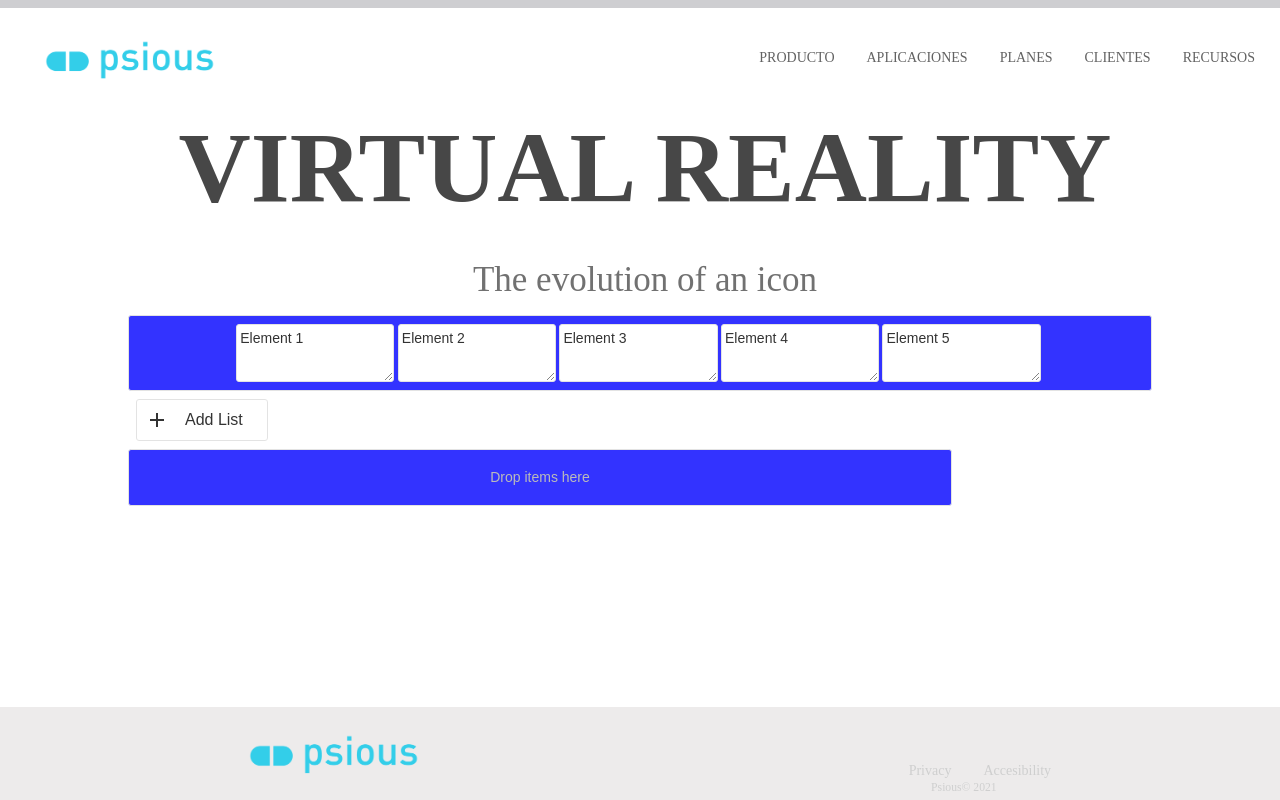
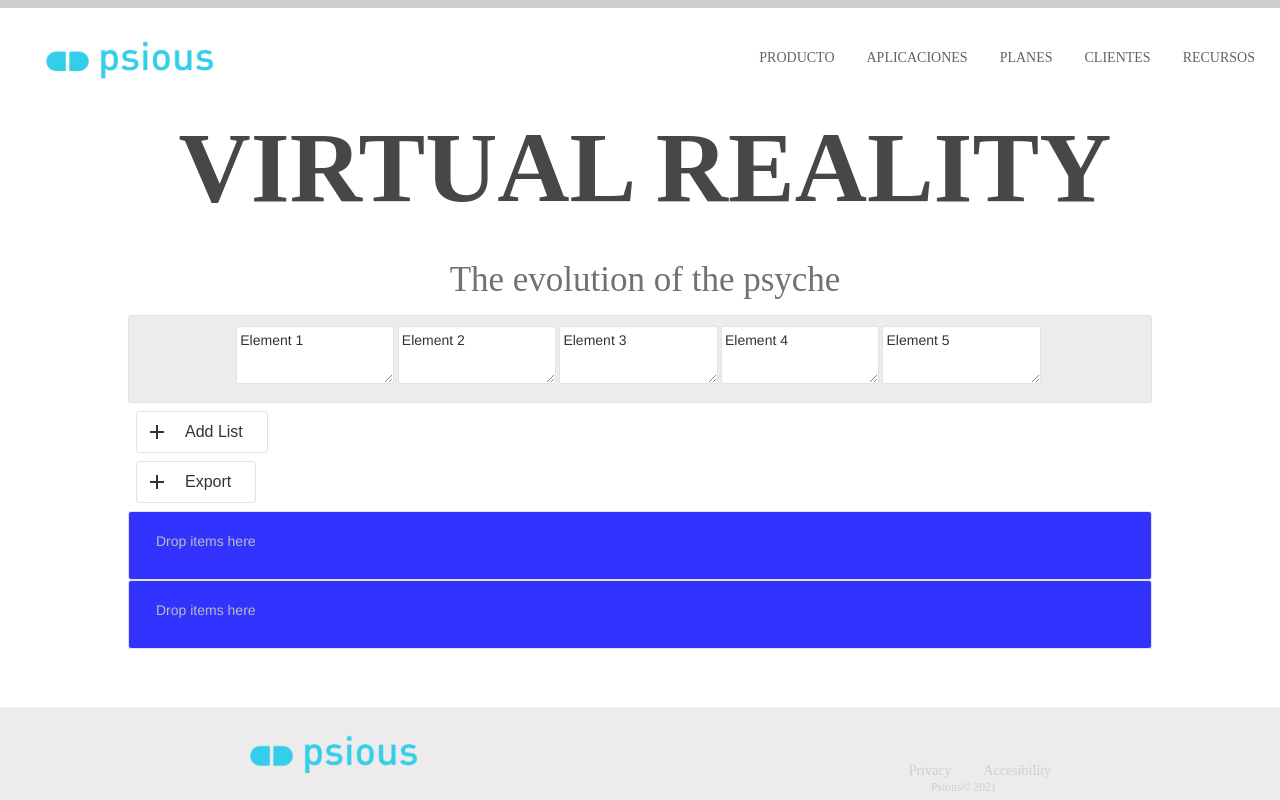
Before and after one commit to chicacode/psious-challenge, a React app: page / in a window 1280 px wide. Built offline with nearby package versions, Linux system fonts and the light colour scheme.

Commit message:
Working on refData

```diff
--- a/src/components/Button.jsx
+++ b/src/components/Button.jsx
@@ -20,15 +20,15 @@ const ButtonText = styled.div`
       margin: 0 1rem;
     `;
 
-const Button = ({addList})  => (
-    <ButtonStyle onClick={addList}>
+const Button = ({element, children})  => (
+    <ButtonStyle onClick={element}>
         <svg width="24" height="24" viewBox="0 0 24 24">
             <path
                 fill="currentColor"
                 d="M19,13H13V19H11V13H5V11H11V5H13V11H19V13Z"
             />
         </svg>
-        <ButtonText>Add List </ButtonText>
+        <ButtonText>{ children }</ButtonText>
     </ButtonStyle>
 
 );
--- a/src/components/ItemList.jsx
+++ b/src/components/ItemList.jsx
@@ -1,7 +1,8 @@
-import React, { Component } from 'react';
+import React, { Component, useRef } from 'react';
 import { DragDropContext, Droppable, Draggable } from 'react-beautiful-dnd';
 
 import  Button  from './Button';
+import Notice from './Notice';
 import '../assets/styles/components/Item.scss';
 import { v4 as uuidv4 } from 'uuid';
 import { ITEMS } from '../utils/data';
@@ -43,11 +44,12 @@ const move = (source, destination, droppableSource, droppableDestination) => {
 
 
 const Content = styled.div`
-      margin-right: 200px;
+    //   margin-right: 200px;
     `;
 
 const Item = styled.div`
       display: flex;
+      flex-wrap: wrap;
       user-select: none;
       padding: 0.2rem;
       margin: 0 0.2rem  0.5rem 0;
@@ -85,14 +87,12 @@ const Handle = styled.div`
 
 const List = styled.div`
       border: 1px ${props => (props.isDraggingOver ? 'dashed #000' : 'solid #ddd')};
-    //   background: #fff;
-     background: blue;
-      padding: 0.5rem 0.5rem 0;
+      background-color: #e9e7e7;
+      padding: 0.5rem 0.5rem 0.6rem;
       border-radius: 3px;
-    //  flex: 0 0 150px;
-      font-family: sans-serif;
-    //   display: flex;
-    //   flex-wrap: wrap;
+      font-family: Helvetica;
+      display: flex;
+      padding: 10px;
     `;
 
 const Kiosk = styled(List)`
@@ -104,24 +104,20 @@ const Kiosk = styled(List)`
 
 const Container = styled(List)`
     //   margin: 0.5rem 0.5rem 1.5rem;
+    background: blue;
     `;
 
-const Notice = styled.div`
-      display: flex;
-      align-items: center;
-      align-content: center;
-      justify-content: center;
-      padding: 0.5rem;
-      margin: 0 0.5rem 0.5rem;
-      border: 1px solid transparent;
-      line-height: 1.5;
-      color: #aaa;
-    `;
 
 class ItemList extends Component {
+    constructor(props) {
+        super(props);
+      }
     state = {
-        [uuidv4()]: []
+        [uuidv4()]: [],
+        position: {}
     };
+
+
     onDragEnd = result => {
         const { source, destination } = result;
 
@@ -166,10 +162,31 @@ class ItemList extends Component {
     addList = e => {
         this.setState({ [uuidv4()]: [] });
     };
+    componentDidMoun(){
 
+        this.export();
+      };
+
+    ref  = React.createRef();
+    export = e =>{
+
+        this.setState( state => ({ position: {...state.position }} ))
+        console.log('Elemt state REFFF', this.state);
+
+        e.preventDefault();
+
+
+    }
+
+
+    // { ...console.log('El ref es: ', ...provided.draggableProps.getBoundingClientRect())}
     // Normally you would want to split things out into separate components.
     // But in this example everything is just done in one place for simplicity
     render() {
+        const addList = "Add List";
+        const exportData = "Export";
+
+
         return (
             <DragDropContext onDragEnd={this.onDragEnd}>
                 <Droppable droppableId="ITEMS" isDropDisabled={true}>
@@ -205,15 +222,17 @@ class ItemList extends Component {
                         </Kiosk>
                     )}
                 </Droppable>
+
                 <Content>
-                    <Button addList={this.addList}></Button>
-
+                    <Button element={this.addList}>{ addList }</Button>
+                    <Button element={this.export}>{ exportData }</Button>
                     {Object.keys(this.state).map((list, i) => (
                         <Droppable key={list} droppableId={list}>
                             {(provided, snapshot) => (
                                 <Container
                                     ref={provided.innerRef}
-                                    isDraggingOver={snapshot.isDraggingOver}>
+
+                                    isDraggingOver={snapshot.isDraggingOver} >
                                     {this.state[list].length
                                         ? this.state[list].map(
                                             (item, index) => (
@@ -230,7 +249,7 @@ class ItemList extends Component {
                                                             isDragging={snapshot.isDragging}
                                                             style={
                                                                 provided.draggableProps.style
-                                                            }>
+                                                            }        >
                                                             <Handle
                                                                 {...provided.dragHandleProps}>
                                                                 <svg
--- a/src/components/Layout.jsx
+++ b/src/components/Layout.jsx
@@ -13,15 +13,11 @@ const Layout = ({ children }) => {
       {children}
       <main>
         <h1 id="title">Virtual Reality</h1>
-        <p id="description">The evolution of an icon</p>
+        <p id="description">The evolution of the psyche</p>
       </main>
-      <div className="layout-image-container">
-
         <Timeline>
           <ItemList />
         </Timeline>
-
-      </div>
       <Footer />
     </div>
   )
--- /dev/null
+++ b/src/components/Notice.jsx
@@ -0,0 +1,22 @@
+import React from 'react';
+import styled from 'styled-components';
+
+const NoticeStyle = styled.div`
+      display: flex;
+      align-items: center;
+      align-content: center;
+      justify-content: center;
+      padding: 0.5rem;
+      margin: 0 0.5rem 0.5rem;
+      border: 1px solid transparent;
+      line-height: 1.5;
+      color: #aaa;
+    `;
+
+const Notice = ({ children }) => (
+    <NoticeStyle >
+        {children}
+    </NoticeStyle>
+);
+
+export default Notice;
--- a/src/utils/data.js
+++ b/src/utils/data.js
@@ -1,32 +1,30 @@
 import { v4 as uuidv4 } from 'uuid';
-
-// export const items =[
-//     {id: uuidv4(), name: "box 1", width: "100px", height: "100px", color: "blue"},
-//     {id: uuidv4(), name: "box 2", width: "100px", height: "100px", color: "red"},
-//     {id: uuidv4(), name: "box 3", width: "100px", height: "100px", color: "yellow"},
-//     {id: uuidv4(), name: "box 4", width: "100px", height: "100px", color: "green"},
-// ]
 
 
 export const ITEMS = [
     {
         id: uuidv4(),
-        content: 'Element 1'
+        content: 'Element 1',
+        position: {x:0, y:0}
     },
     {
         id: uuidv4(),
-        content: 'Element 2'
+        content: 'Element 2',
+        position: {x:0, y:0}
     },
     {
         id: uuidv4(),
-        content: 'Element 3'
+        content: 'Element 3',
+        position: {x:0, y:0}
     },
     {
         id: uuidv4(),
-        content: 'Element 4'
+        content: 'Element 4',
+        position: {x:0, y:0}
     },
     {
         id: uuidv4(),
-        content: 'Element 5'
+        content: 'Element 5',
+        position: {x:0, y:0}
     }
 ];
```
